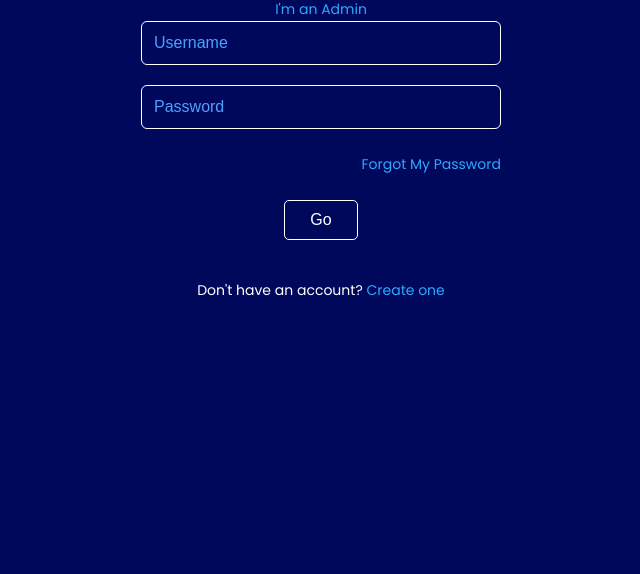
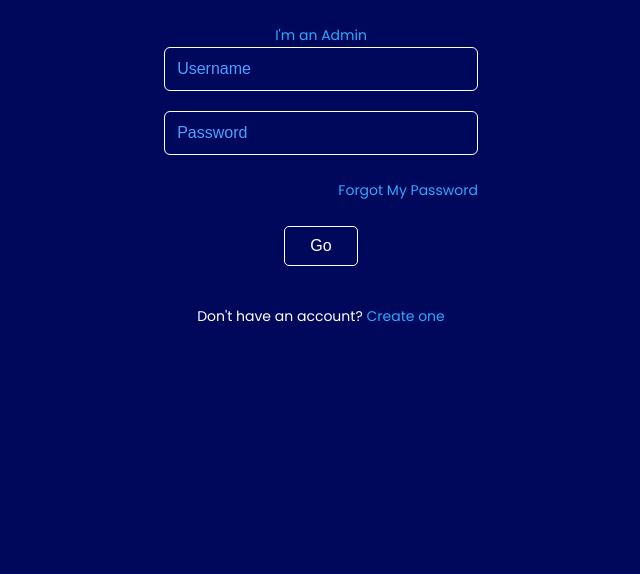
Before and after one commit to Idkbropancakes/CS-1200_PA_3, a plain HTML site: page PA3_withoutReact/index.html in a window 1280 px wide. Shown: the part 278-852 px from the top of the page, without its empty margins (319-959 px from the left). Before the commit the page ends 800 px from the top, so only its background shows below. Drawn offline with Linux system fonts and the light colour scheme.

Commit message:
Added dimension 393px by 852px

```diff
--- a/PA3_withoutReact/style.css
+++ b/PA3_withoutReact/style.css
@@ -223,3 +223,17 @@ button:hover {
   background-color: #00004d;
   color: #c7edf7;
 }
+
+/* ==========================================
+   Fixed Screen Dimensions for All Pages
+   ========================================== */
+html, body {
+  width: 393px;
+  height: 852px;
+  min-width: 393px;
+  min-height: 852px;
+  max-width: 393px;
+  max-height: 852px;
+  margin: 0 auto;
+  overflow: hidden;
+}
```
